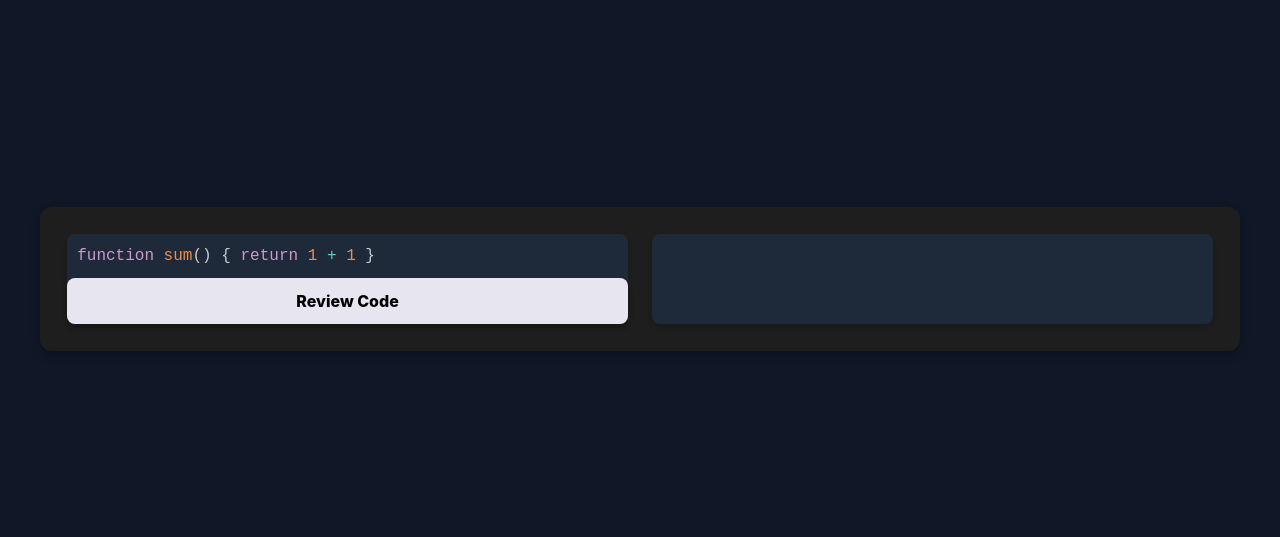
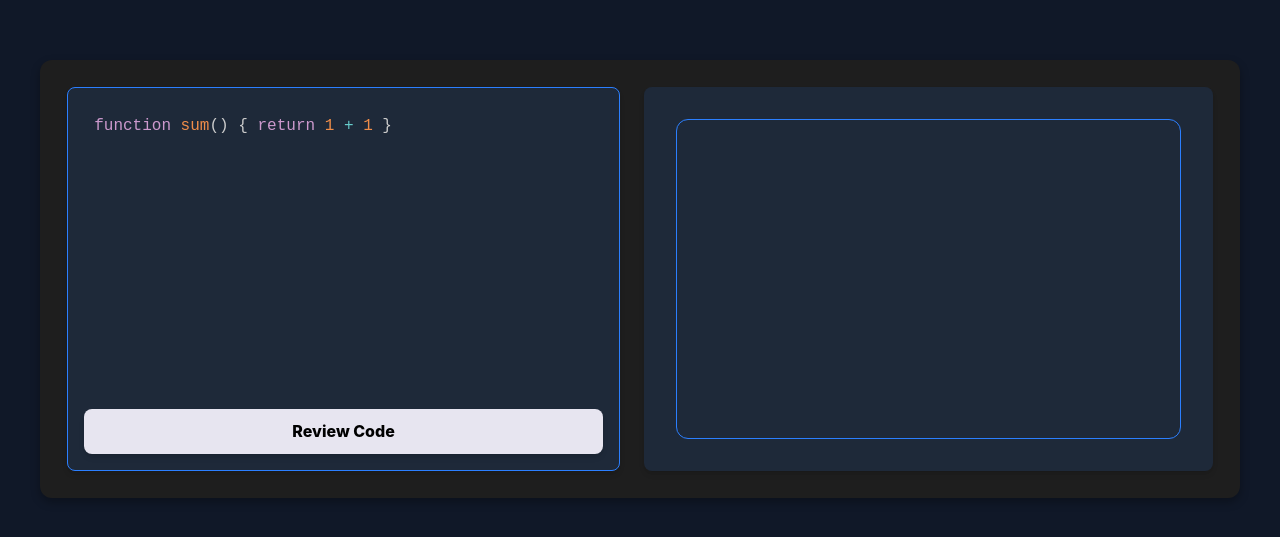
Before and after one commit to iamafridi/OopsFixer, a React (Vite) app in the folder Frontend/: page / in a window 1280 px wide. Shown: the part 121-658 px from the top of the page. Built offline with nearby package versions, Linux system fonts and the light colour scheme.

Commit message:
ÜI working fine

```diff
--- a/Frontend/src/App.css
+++ b/Frontend/src/App.css
@@ -3,7 +3,7 @@
 /* General Reset */
 * {
   margin: 0;
-  padding: 0;
+  /* padding: 0; */
   box-sizing: border-box;
 }
 
--- a/Frontend/src/App.jsx
+++ b/Frontend/src/App.jsx
@@ -76,11 +76,12 @@ function App() {
     <div className="min-h-screen w-full bg-gray-900 dark:bg-gray-100 flex items-center justify-center p-4">
       <main className="grid grid-cols-1 md:grid-cols-2 gap-6 p-4 md:p-8 max-w-6xl w-full bg-gray-900 dark:bg-gray-800 text-white rounded-lg shadow-lg">
         {/* Code Editor Section */}
-        <div className="flex flex-col bg-gray-800 dark:bg-gray-200 p-4 rounded-lg shadow-md w-full md:min-w-[24rem]">
+        <div className="flex border border-blue-500 flex-col bg-gray-800 dark:bg-gray-200 p-4 rounded-lg shadow-md w-full md:min-w-[24rem]">
           <div className="flex-grow w-full overflow-hidden">
             <Editor
               value={code}
               onValueChange={setCode}
+              placeholder='WRITE YOUR CODE HERE FOR A QUICK REVIEW'
               highlight={code => prism.highlight(code, prism.languages.javascript, "javascript")}
               padding={10}
               style={{
@@ -118,7 +119,9 @@ function App() {
               <p>Loading review...</p>
             </div>
           ) : (
-            <div className="p-10">
+            <div className="p-1 h-80 text-left border border-blue-500 rounded-xl"
+            aria-placeholder=' Here is your result'
+            >
               <Markdown rehypePlugins={[rehypeHighlight]}>{review}</Markdown>
             </div>
           )}
```
